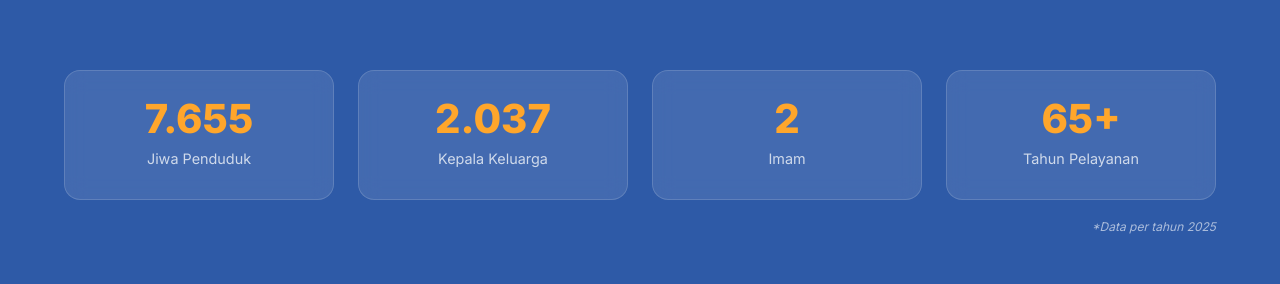
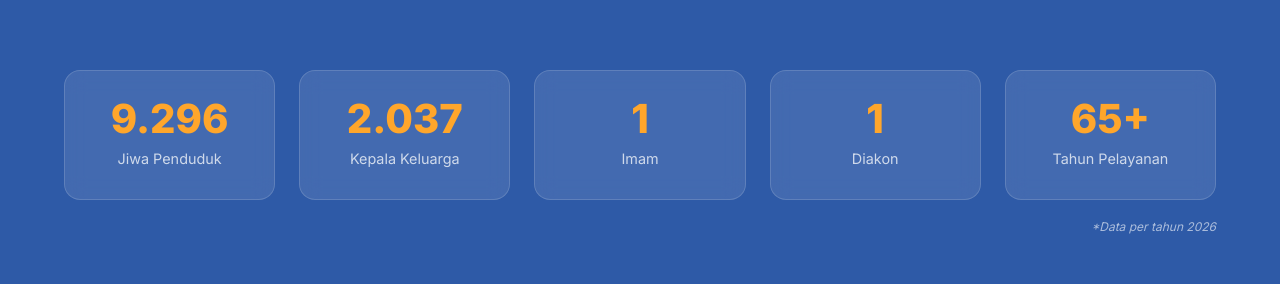
Before and after one commit to lisya-korn/paroki-menyumbung, a Next.js app: page / in a window 1280 px wide. Shown: the part 810-1094 px from the top of the page. Built offline with nearby package versions, Linux system fonts and the light colour scheme; no server answers; the database is empty.

Commit message:
Edit jumlah jiwa

```diff
--- a/src/app/page.tsx
+++ b/src/app/page.tsx
@@ -72,7 +72,7 @@ export default async function HomePage() {
         <div className="container">
           <div className="stats">
             <div className="stat-card">
-              <div className="stat-card__number">7.655</div>
+              <div className="stat-card__number">9.296</div>
               <div className="stat-card__label">Jiwa Penduduk</div>
             </div>
             <div className="stat-card">
@@ -80,8 +80,12 @@ export default async function HomePage() {
               <div className="stat-card__label">Kepala Keluarga</div>
             </div>
             <div className="stat-card">
-              <div className="stat-card__number">2</div>
+              <div className="stat-card__number">1</div>
               <div className="stat-card__label">Imam</div>
+            </div>
+            <div className="stat-card">
+              <div className="stat-card__number">1</div>
+              <div className="stat-card__label">Diakon</div>
             </div>
             <div className="stat-card">
               <div className="stat-card__number">65+</div>
@@ -90,7 +94,7 @@ export default async function HomePage() {
           </div>
           <div style={{ textAlign: 'right', marginTop: '12px' }}>
             <span style={{ fontSize: '0.75rem', color: 'rgba(255, 255, 255, 0.6)', fontStyle: 'italic' }}>
-              *Data per tahun 2025
+              *Data per tahun 2026
             </span>
           </div>
         </div>
--- a/src/app/tentang/page.tsx
+++ b/src/app/tentang/page.tsx
@@ -129,7 +129,7 @@ export default async function TentangPage() {
                   Pada 28 Agustus 1955 seorang gadis asal Menyumbung diterima sebagai calon Suster Agustinus. Gadis tersebut bernama Marsia Tembaga. Tiga rekannya yang juga diterima sebagai calon suster adalah Florentina Dondot dari Sekukun, Marsia Enjol dan Yulia Yoka, keduanya dari Randau. Setelah menjadi suster Marsia Tembaga menjadi Sr. Theresia Tembaga, OSA.
                 </p>
                 <p style={{ marginBottom: '16px' }}>
-                  Pada tanggal 12 Juni 1962 Paroki Salib Suci Menyumbung secara resmi berdiri. Pastor Paroki yang pertama bertugas di sana adalah P. Theopile Seesing, CP yang sebelumnya bertugas di Randau dan sering berkunjung ke daerah ini. Pastor Theopile bertugas di Paroki ini selama 24 tahun dari tahun 1961 – 1985. Pada masa P. Theopile menjadi Pastor Paroki di Menyumbung ini pulalah didirikan SD Usaba Menyumbung di bawah naungan Yayasan Usaba yang didirikan pada tahun 1953. Belakangan SD ini diserahkan pengelolaaannya kepada Suster OSA pada 9 Januari 1979. Setelah dikelola suster OSA SD ini menjadi SD St. Augustinus Menyumbung.
+                  Pada tanggal 10 Juni 1961 Paroki Salib Suci Menyumbung secara resmi berdiri. Pastor Paroki yang pertama bertugas di sana adalah P. Theopile Seesing, CP yang sebelumnya bertugas di Randau dan sering berkunjung ke daerah ini. Pastor Theopile bertugas di Paroki ini selama 24 tahun dari tahun 1961 – 1985. Pada masa P. Theopile menjadi Pastor Paroki di Menyumbung ini pulalah didirikan SD Usaba Menyumbung di bawah naungan Yayasan Usaba yang didirikan pada tahun 1953. Belakangan SD ini diserahkan pengelolaaannya kepada Suster OSA pada 9 Januari 1979. Setelah dikelola suster OSA SD ini menjadi SD St. Augustinus Menyumbung.
                 </p>
                 <p style={{ marginBottom: '16px' }}>
                   Pada bulan Maret 1966 P. Theopile membawa motor GUNUNG KUAT ke Menyumbung. Motor alumunium dengan outboard 15 PK hadiah dari paroki Monford. Motor air inilah yang menjadi andalan P. Theopile untuk transportasi pulang pergi dari Ketapang - Sandai - Menyumbung.
```
